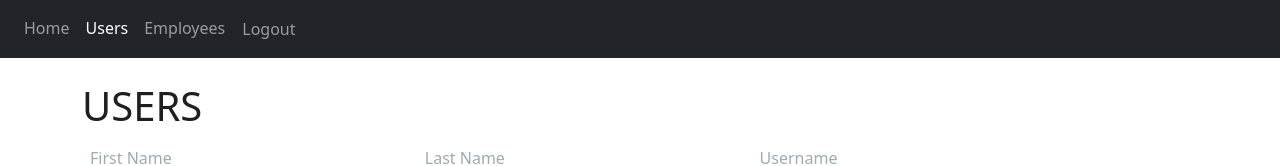
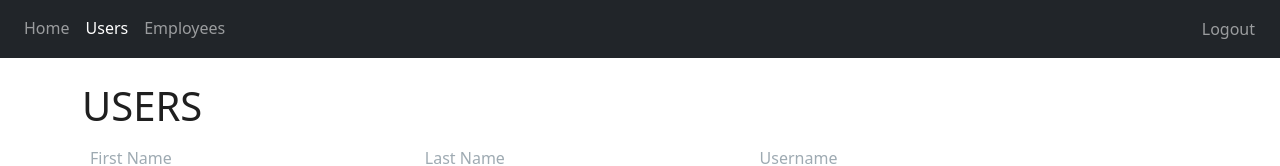
Before and after one commit to justinsj/assignment-full-stack-node-backend, a Next.js app in the folder payroll-app/: page /users in a window 1280 px wide. Shown: the top 166 px of the page. Built offline with nearby package versions, Linux system fonts and the light colour scheme; no server answers; sample sign-in values are in the browser's storage.

Commit message:
feat: update style logout on right of navbar

```diff
--- a/payroll-app/components/Nav.jsx
+++ b/payroll-app/components/Nav.jsx
@@ -18,12 +18,12 @@ function Nav() {
 
     return (
         <nav className="navbar navbar-expand navbar-dark bg-dark px-3">
-            <div className="navbar-nav d-flex">
+            <div className="navbar-nav flex-fill">
                 <NavLink href="/" exact className="nav-item nav-link">Home</NavLink>
                 <NavLink href="/users" className="nav-item nav-link">Users</NavLink>
                 <NavLink href="/employees" className="nav-item nav-link">Employees</NavLink>
                 {/* Add move logout item to right size */}
-                <button onClick={userService.logout} className="btn btn-link nav-item nav-link ml-auto">Logout</button>
+                <button onClick={userService.logout} className="btn btn-link nav-item nav-link ms-auto">Logout</button>
             </div>
         </nav>
     );
```
